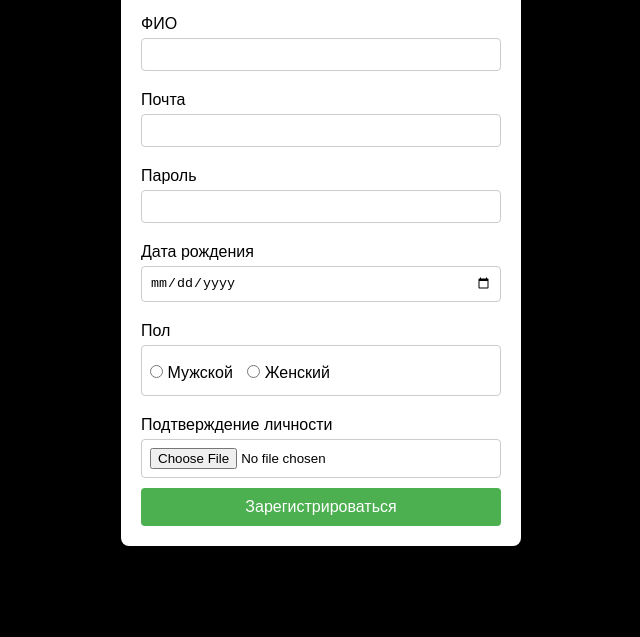
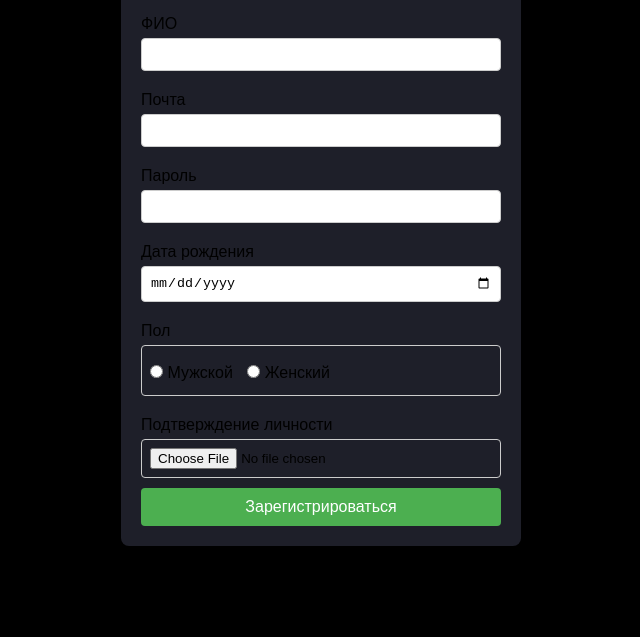
Before and after one commit to 4tresss/KaitX, a plain HTML site: page index.html in a window 1280 px wide. Shown: the part 163-800 px from the top of the page, without its empty margins (319-959 px from the left). Drawn offline with Linux system fonts and the light colour scheme.

Commit message:
Update styles.css

```diff
--- a/styles.css
+++ b/styles.css
@@ -17,7 +17,7 @@ body {
     max-width: 400px;
     width: 100%;
     padding: 20px;
-    background-color: #fff;
+    background-color: #1E1F29;
     box-shadow: 0 4px 8px rgba(0, 0, 0, 0.2);
     border-radius: 8px;
 }
```
